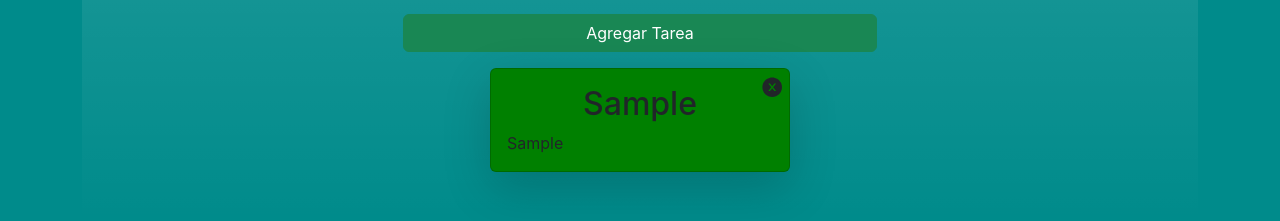
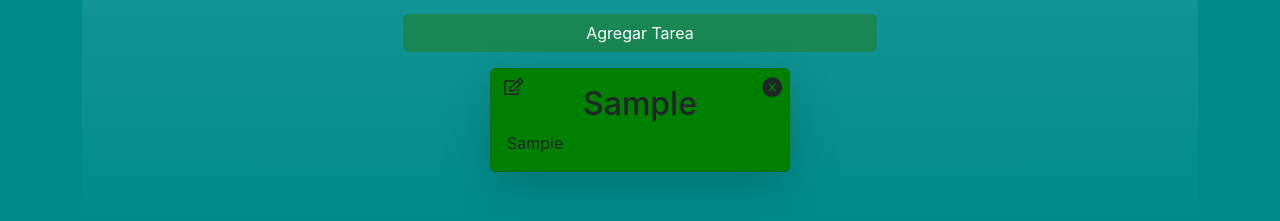
Before and after one commit to Fran3103/Aplicacion-de-Tareas, a React (Create React App) app: page / in a window 1280 px wide. Both pictures are taken after typing "Sample", "Sample" into the empty fields and a click on the button "Agregar Tarea". Shown: the part 427-648 px from the top of the page. Built offline with nearby package versions, Linux system fonts and the light colour scheme.

Commit message:
agrege boton de editar con su funcion, la cual no funciona todavia.

```diff
--- a/src/App.css
+++ b/src/App.css
@@ -111,3 +111,9 @@
   text-decoration:line-through;
   border-radius: 5px;
 }
+
+.edit{
+  left: 13px;
+  top: 2px;
+  font-size: 1.2rem;
+}
--- a/src/Components/Container.jsx
+++ b/src/Components/Container.jsx
@@ -17,17 +17,29 @@
    }
   )
 
+  const [editar, setEditar] = useState(null)
+
+
   useEffect(() => {
    window.localStorage.setItem("tareaGuardada", JSON.stringify(tareas))
   }, [tareas])
 
 
 
+  const editarTarea = editar => {
+    console.log(editar)
+    const tareaEditada = tareas.map((tarea) => (tarea === editar.id ? editar : tarea))
+    setTareas(tareaEditada)
+    setEditar(null)
+    console.log(tareaEditada)
+  }
+
   const agregarTarea = tarea=> {
-    if(tarea.texto.trim()){
-      tarea.texto = tarea.texto.trim()
+    if(tarea.texto && tarea.descripcion){
+
       const actualizarTareas = [tarea, ...tareas]
       setTareas(actualizarTareas)
+      setEditar(null)
 
     }
   }
@@ -51,7 +63,7 @@
 
   return (
     <div className='container  bg-primary-emphasis bg-gradient p-5 rounded-1'>
-          <Form onSubmit =  {agregarTarea }  />
+          <Form onSubmit =  {agregarTarea } editar={editar} setEditar={setEditar} editarTarea={editarTarea} />
         <div className=" grid gap-3 ">
 
 
@@ -61,13 +73,15 @@
                 tareas.map( (tarea) =>
                   <Tarea
                   key={tarea.id}
-                  texto={tarea.texto}
+
                   completa={tarea.completa}
                   tareaCompleta={tareaCompleta}
                   eliminar={eliminar}
-                  id={tarea.id}
-                  descripcion={tarea.descripcion}
 
+
+                  setEditar={setEditar}
+                  editarTarea={editarTarea}
+                  tarea={tarea}
                   />
 
                 )
--- a/src/Components/Formulario.jsx
+++ b/src/Components/Formulario.jsx
@@ -1,11 +1,27 @@
 import React from 'react'
-import { useState } from 'react'
+import { useState, useEffect } from 'react'
 import { v4 as uuidv4 } from 'uuid'
+
 
 const Form = (props) => {
 
 const [texto, setTexto] = useState('')
 const[descripcion, setDescripcion] = useState('')
+
+
+useEffect(() => {
+ if(props.editar!== null){
+
+   setTexto(props.editar.texto)
+   setDescripcion(props.editar.descripcion)
+ }
+   else{
+
+    setTexto('')
+    setDescripcion('')
+  }
+
+}, [ props.editar])
 
 
 const cambio = e => {
@@ -19,16 +35,24 @@
 const envio = (e) => {
     e.preventDefault()
 
+    if(props.editar !== null){
+      props.editarTarea(props.editar)
+
+
+
+    }else{
+
 
       const tareaNueva = {
 
-      id : uuidv4(),
+        id: uuidv4(),
         texto: texto,
         completa: false,
         descripcion: descripcion
       }
 
       props.onSubmit(tareaNueva)
+    }
     // props.guardar(tareaNueva)
   }
 
@@ -48,11 +72,12 @@
               className="form-control"
               id="exampleFormControlInput1"
               placeholder="Titulo de la Tarea "
+              value={texto}
               onChange={cambio}/>
                 </div>
           <div className="mb-3">
 
-            <textarea className="form-control "  id="exampleFormControlTextarea1" rows="3" placeholder='Descripcion de la Tarea'
+            <textarea className="form-control "  id="exampleFormControlTextarea1" rows="3" placeholder='Descripcion de la Tarea' value={descripcion}
             type="text"
             onChange={descrip}
             >
--- a/src/Components/Tarea.jsx
+++ b/src/Components/Tarea.jsx
@@ -1,24 +1,28 @@
 import React from 'react'
 import {AiFillCloseCircle } from "react-icons/ai";
+import {FaRegEdit } from "react-icons/fa"
 
 
-const Tarea = ({descripcion, texto, id , eliminar, completa, tareaCompleta}) => {
+const Tarea = ({ eliminar, completa, tareaCompleta, setEditar, tarea}) => {
   return (
 
        <>
 
 
               <div className='card card2 shadow-lg '>
-                <div className={completa ? 'row   d-flex  completa ' : ' row   d-flex '} onClick={()=> tareaCompleta(id)}>
+                <div className="icono edit" onClick={()=> setEditar(tarea)}>
+                <FaRegEdit/>
+                </div>
+                <div className={completa ? 'row   d-flex  completa ' : ' row   d-flex '} onClick={()=> tareaCompleta(tarea.id)}>
 
                   <div className='card-body text-left'>
-                    <h2 className='card-title text-center text-darger'>{texto}</h2>
-                    <p className="card-text">{descripcion}</p>
+                    <h2 className='card-title text-center text-darger'>{tarea.texto}</h2>
+                    <p className="card-text">{tarea.descripcion}</p>
 
                   </div>
 
                 </div>
-                <div className="icono"  onClick={()=>eliminar(id)}>
+                <div className="icono"  onClick={()=>eliminar(tarea.id)}>
                       <AiFillCloseCircle />
                 </div>
               </div>
```
Lines whose indentation alone changed are shown as unchanged.
